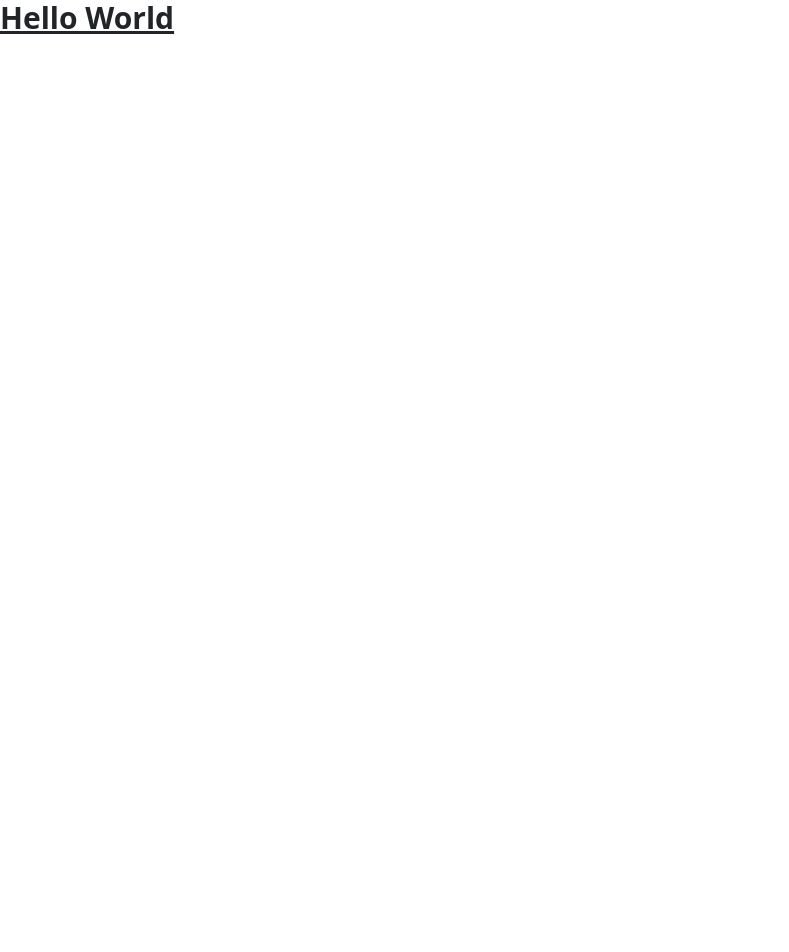
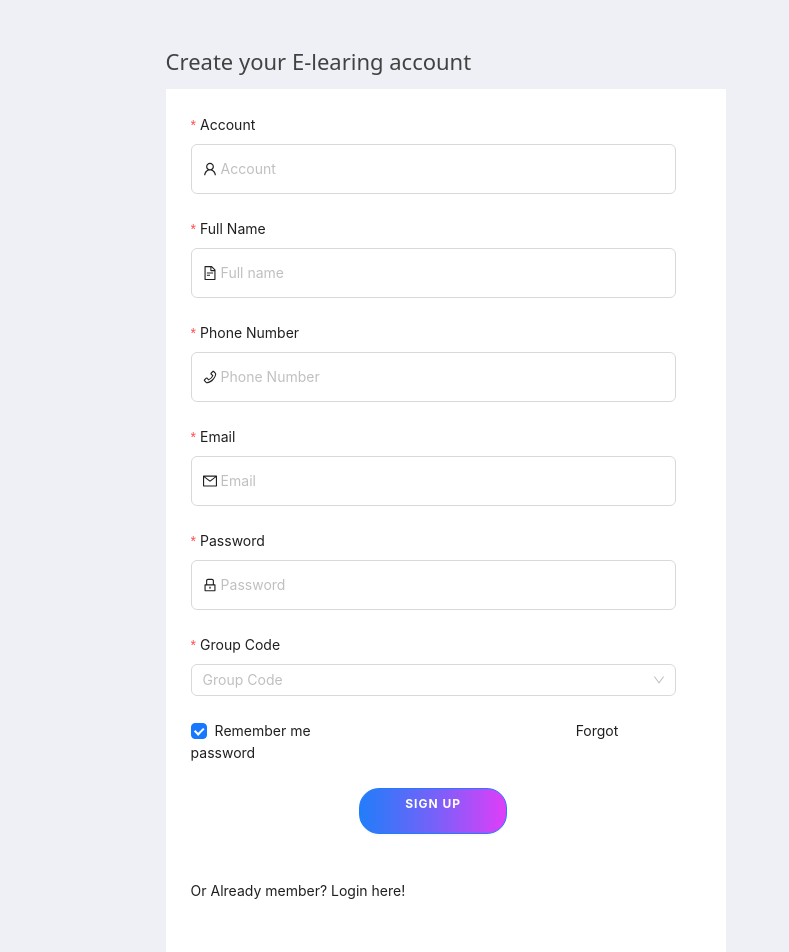
Before and after one commit to PhuocKhuat/BC58_DuAnCuoiKhoa_ReactJS_Nhom8, a React (Create React App) app: page /signup in a window 1280 px wide. Shown: the whole page, without its empty margins (0-789 px from the left). Before the commit the page ends 800 px from the top, so only its background shows below. Built offline with nearby package versions, Linux system fonts and the light colour scheme.

Commit message:
Làm form đăng ký còn animate

```diff
--- a/package.json
+++ b/package.json
@@ -3,11 +3,15 @@
   "version": "0.1.0",
   "private": true,
   "dependencies": {
+    "@reduxjs/toolkit": "^2.0.1",
     "@testing-library/jest-dom": "^5.17.0",
     "@testing-library/react": "^13.4.0",
     "@testing-library/user-event": "^13.5.0",
+    "antd": "^5.13.2",
+    "axios": "^1.6.5",
     "react": "^18.2.0",
     "react-dom": "^18.2.0",
+    "react-router-dom": "^6.21.3",
     "react-scripts": "5.0.1",
     "web-vitals": "^2.1.4"
   },
--- a/public/index.html
+++ b/public/index.html
@@ -18,7 +18,7 @@
     />
   </head>
 
-  <body>
+  <body style="background-color: #eff0f5">
     <div id="root"></div>
     <!-- Bootstrap JavaScript Libraries -->
     <script
--- a/src/App.js
+++ b/src/App.js
@@ -1,11 +1,19 @@
-import logo from './logo.svg';
-import './App.css';
-import LoginPage from './Pages/LoginPage/LoginPage';
+import "./App.css";
+import { BrowserRouter, Route, Routes } from "react-router-dom";
+import LoginPage from "./Pages/LoginPage/LoginPage";
+import FormLogin from "./Pages/LoginPage/FormLogin";
+import FormSignup from "./Pages/LoginPage/FormSignup";
 
 function App() {
   return (
     <>
-     <LoginPage/>
+      <BrowserRouter>
+        <Routes>
+          <Route path="/login" element={<LoginPage />} />
+          <Route path="/account" element={<FormLogin />} />
+          <Route path="/signup" element={<FormSignup />} />
+        </Routes>
+      </BrowserRouter>
     </>
   );
 }
--- /dev/null
+++ b/src/Pages/LoginPage/FormLogin.js
@@ -0,0 +1,73 @@
+import React from "react";
+import { LockOutlined, UserOutlined } from "@ant-design/icons";
+import { Button, Checkbox, Form, Input } from "antd";
+
+const FormLogin = () => {
+  const onFinish = (values) => {
+    console.log("Received values of form: ", values);
+  };
+  return (
+    <div className="container mt-5">
+      <h2 className="title">Login</h2>
+      <Form
+        name="normal_login"
+        className="login-form"
+        initialValues={{
+          remember: true,
+        }}
+        onFinish={onFinish}
+      >
+        <Form.Item
+          name="username"
+          rules={[
+            {
+              required: true,
+              message: "Please input your Username!",
+            },
+          ]}
+        >
+          <Input
+            prefix={<UserOutlined className="site-form-item-icon" />}
+            placeholder="Username"
+          />
+        </Form.Item>
+        <Form.Item
+          name="password"
+          rules={[
+            {
+              required: true,
+              message: "Please input your Password!",
+            },
+          ]}
+        >
+          <Input
+            prefix={<LockOutlined className="site-form-item-icon" />}
+            type="password"
+            placeholder="Password"
+          />
+        </Form.Item>
+        <Form.Item>
+          <Form.Item name="remember" valuePropName="checked" noStyle>
+            <Checkbox>Remember me</Checkbox>
+          </Form.Item>
+
+          <a className="login-form-forgot" href="">
+            Forgot password
+          </a>
+        </Form.Item>
+
+        <Form.Item>
+          <Button
+            type="primary"
+            htmlType="submit"
+            className="login-form-button"
+          >
+            Log in
+          </Button>
+          Or <a href="">register now!</a>
+        </Form.Item>
+      </Form>
+    </div>
+  );
+};
+export default FormLogin;
--- /dev/null
+++ b/src/Pages/LoginPage/FormSignup.js
@@ -0,0 +1,183 @@
+import React from "react";
+import {
+  LockOutlined,
+  UserOutlined,
+  PhoneOutlined,
+  MailOutlined,
+  FileTextOutlined,
+} from "@ant-design/icons";
+import { Button, Checkbox, Form, Input, Select, message } from "antd";
+import { Option } from "antd/es/mentions";
+import "./style.css";
+import { https } from "../../Services/api";
+import { NavLink, useNavigate } from "react-router-dom";
+
+const FormSignUp = () => {
+  let navigate = useNavigate();
+  const onFinish = (values) => {
+    https
+      .post("/api/QuanLyNguoiDung/DangKy", values)
+      .then((res) => {
+        console.log(res);
+        message.success("Sign up success");
+        navigate("/account");
+      })
+      .catch((err) => {
+        console.log(err);
+        message.error("Registration failed");
+      });
+    console.log("Success: ", values);
+  };
+  const onFinishFailed = (values) => {
+    console.log("Error: ", values);
+  };
+  return (
+    <div className="container formSignUp mt-5">
+      <div>
+        <h2 className="title">Create your E-learing account</h2>
+      </div>
+      <div className="formDky">
+        <Form
+          name="normal_login"
+          className="login-form"
+          layout="vertical"
+          initialValues={{
+            remember: true,
+          }}
+          onFinish={onFinish}
+          onFinishFailed={onFinishFailed}
+        >
+          <Form.Item
+            label="Account"
+            name="taiKhoan"
+            rules={[
+              {
+                required: true,
+                message: "Please input your account!",
+              },
+            ]}
+          >
+            <Input
+              prefix={
+                <UserOutlined className="site-form-item-icon truongDuLieu" />
+              }
+              placeholder="Account"
+            />
+          </Form.Item>
+          <Form.Item
+            label="Full Name"
+            name="hoTen"
+            className="fullName"
+            rules={[
+              {
+                required: true,
+                message: "Please input your full name!",
+              },
+            ]}
+          >
+            <Input
+              prefix={
+                <FileTextOutlined className="site-form-item-icon truongDuLieu" />
+              }
+              placeholder="Full name"
+            />
+          </Form.Item>
+          <Form.Item
+            label="Phone Number"
+            name="soDT"
+            rules={[
+              {
+                required: true,
+                message: "Please input your phone number!",
+              },
+            ]}
+          >
+            <Input
+              prefix={
+                <PhoneOutlined className="site-form-item-icon truongDuLieu" />
+              }
+              placeholder="Phone Number"
+            />
+          </Form.Item>
+          <Form.Item
+            label="Email"
+            name="email"
+            rules={[
+              {
+                required: true,
+                message: "Please input your email!",
+              },
+            ]}
+          >
+            <Input
+              prefix={
+                <MailOutlined className="site-form-item-icon truongDuLieu" />
+              }
+              type="email"
+              placeholder="Email"
+            />
+          </Form.Item>
+          <Form.Item
+            label="Password"
+            name="matKhau"
+            rules={[
+              {
+                required: true,
+                message: "Please input your password!",
+              },
+            ]}
+            dependencies={["password"]}
+          >
+            <Input
+              prefix={
+                <LockOutlined className="site-form-item-icon truongDuLieu" />
+              }
+              type="password"
+              placeholder="Password"
+            />
+          </Form.Item>
+          <Form.Item
+            label="Group Code"
+            name="maNhom"
+            rules={[
+              {
+                required: true,
+                message: "Please input your group code!",
+              },
+            ]}
+          >
+            <Select placeholder="Group Code">
+              <Option value="GP01">GP01</Option>
+              <Option value="GP02">GP02</Option>
+              <Option value="GP03">GP03</Option>
+              <Option value="GP04">GP04</Option>
+              <Option value="GP05">GP05</Option>
+              <Option value="GP06">GP06</Option>
+              <Option value="GP07">GP07</Option>
+              <Option value="GP08">GP08</Option>
+              <Option value="GP09">GP09</Option>
+              <Option value="GP10">GP10</Option>
+            </Select>
+          </Form.Item>
+          <Form.Item>
+            <Form.Item name="remember" valuePropName="checked" noStyle>
+              <Checkbox>Remember me</Checkbox>
+            </Form.Item>
+
+            <a className="login-form-forgot" href="">
+              Forgot password
+            </a>
+          </Form.Item>
+          <Form.Item className="flex justify-center">
+            <Button htmlType="submit" className="login-form-button">
+              <span className="textSignUp">Sign Up</span>
+            </Button>
+          </Form.Item>
+          <br />
+          Or Already member? <NavLink to="/account">Login</NavLink> here!
+        </Form>
+      </div>
+    </div>
+  );
+};
+export default FormSignUp;
--- a/src/Pages/LoginPage/LoginPage.js
+++ b/src/Pages/LoginPage/LoginPage.js
@@ -1,9 +1,11 @@
 import React from 'react'
+import './style.css'
+import FormLogin from './FormLogin'
 
 export default function LoginPage() {
   return (
-    <div className='text-3xl font-bold underline'>
-        Hello World
+    <div className='loginPage'>
+        <FormLogin/>
     </div>
   )
 }
--- /dev/null
+++ b/src/Pages/LoginPage/style.css
@@ -0,0 +1,54 @@
+.container{
+    width: 76%;
+    margin: 0 auto;
+}
+.truongDuLieu{
+    width: 100%;
+    font-size: 14px;
+    height: 40px;
+}
+[type=button]:not(:disabled), [type=reset]:not(:disabled), [type=submit]:not(:disabled), button:not(:disabled){
+   background: linear-gradient(to right, #227df9, #7462f9, #df3ef8) !important;
+   padding: 7px;
+   color: white !important;
+   border-radius: 20px;
+   border: 1px solid #227df9;
+   font-size: 12px;
+   font-weight: 700;
+   padding: 22px 45px;
+   letter-spacing: 1px;
+   text-transform: uppercase;
+   transition: all 0.5s ease !important;
+}
+[type=submit]:not(:disabled):hover{
+    background: linear-gradient(to right, #df3ef8, #7462f9,#227df9) !important;
+}
+:where(.css-dev-only-do-not-override-1qhpsh8).ant-input-affix-wrapper {
+    padding: 2px 11px;
+}
+.login-form-forgot{
+    margin-left: 257px;
+}
+:where(.css-dev-only-do-not-override-1qhpsh8).ant-form-item:nth-child(8) {
+    margin-bottom: 0px;
+}
+/* LOGINPAGE */
+.loginPage{
+    background-color: #eff0f5 !important;
+}
+/* SIGNUP */
+.formSignUp .title{
+    font-size: 22px;
+    color: #424242;
+    font-weight: 400;
+    margin-bottom: 15px;
+}
+.formSignUp .formDky{
+    background-color: white;
+    padding: 25px 50px 50px 25px;
+    width: 560px;
+}
+.formSignUp .textSignUp{
+    position: relative;
+    bottom: 7px;
+}
--- /dev/null
+++ b/src/Services/api.js
@@ -0,0 +1,9 @@
+import axios from "axios";
+
+export const https = axios.create({
+  baseURL: "https://elearningnew.cybersoft.edu.vn",
+  headers: {
+    "TokenCybersoft ":
+      "eyJhbGciOiJIUzI1NiIsInR5cCI6IkpXVCJ9.eyJ0ZW5Mb3AiOiJCb290Y2FtcCA1OCIsIkhldEhhblN0cmluZyI6IjExLzA2LzIwMjQiLCJIZXRIYW5UaW1lIjoiMTcxODA2NDAwMDAwMCIsIm5iZiI6MTY5MDM5MDgwMCwiZXhwIjoxNzE4MjExNjAwfQ.631rl3EwTQfz6CuufNTJlys36XLVmoxo29kP-F_PDKU",
+  },
+});
```
Also changed, not shown: 1 other file (tests, documents, lock files or other folders).
